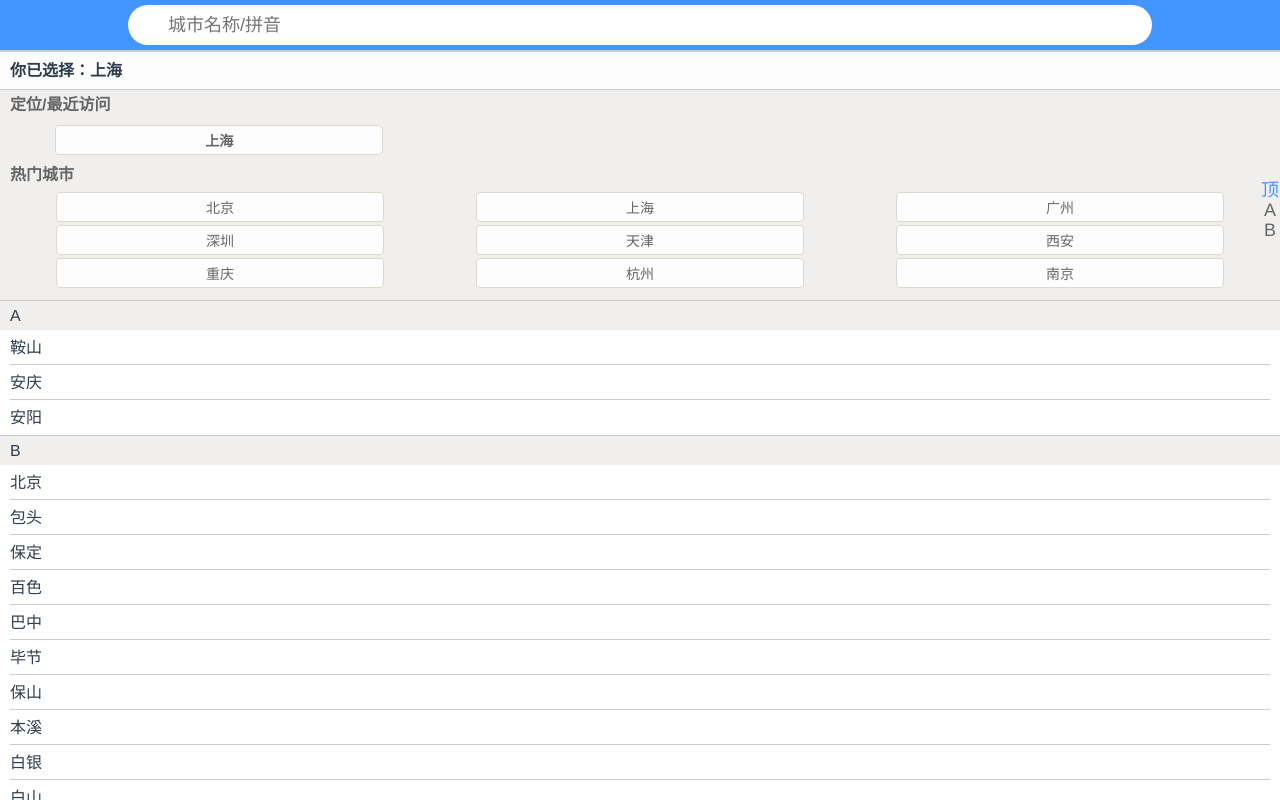
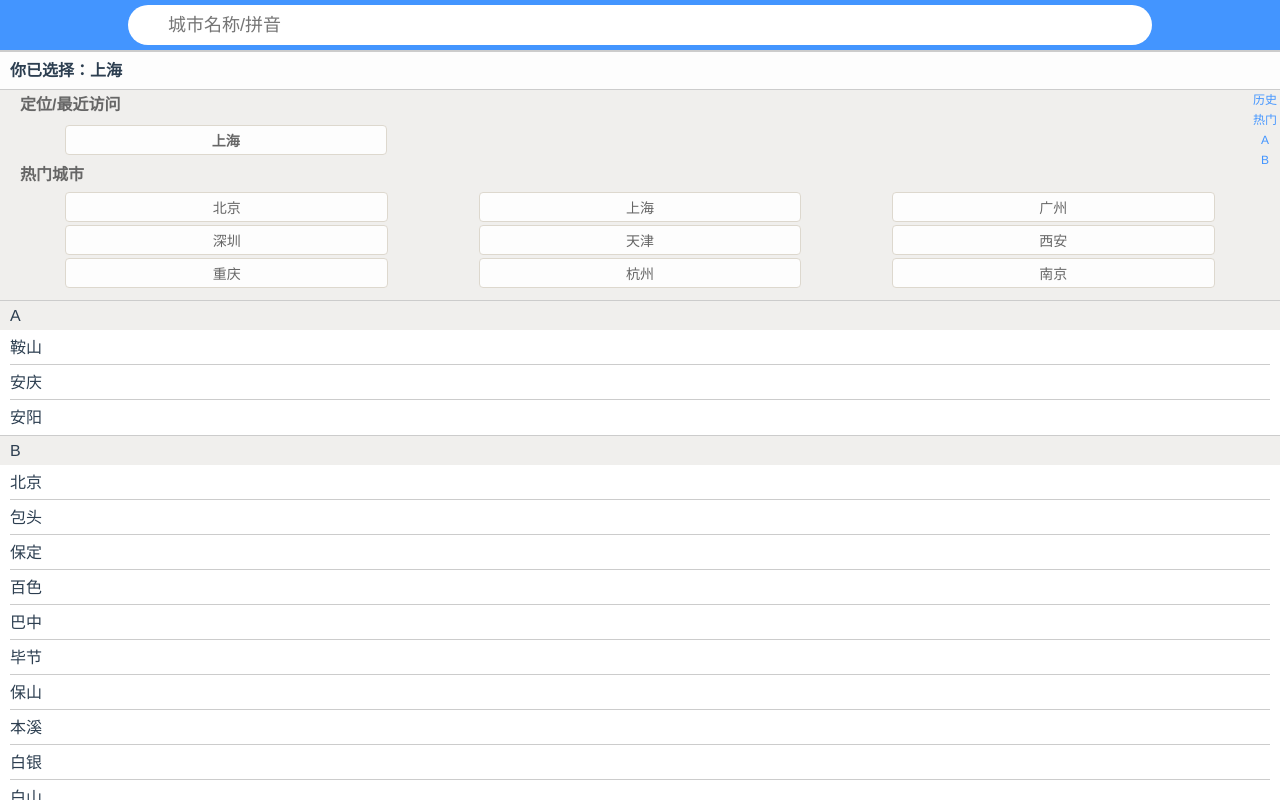
Before and after one commit to LampardM/CityCtrip, a Vue app: page / in a window 1280 px wide. Built offline with nearby package versions, Linux system fonts and the light colour scheme.

Commit message:
style and fix

```diff
--- a/src/components/CityList.vue
+++ b/src/components/CityList.vue
@@ -22,7 +22,7 @@ export default {
   },
   watch: {
     elementIndex (val) {
-      if (val === '顶') {
+      if (val === '历史' || val === '热门') {
         return false
       }
       this.$emit('singleLetter', this.$refs[val][0])
--- a/src/components/NavList.vue
+++ b/src/components/NavList.vue
@@ -1,7 +1,7 @@
 <template>
   <div class="navbody">
     <div class="navList" @touchstart.stop.prevent="start" @touchmove.stop.prevent="move">
-      <div :class="navClass(item)" :data-name="item" v-for="item in navList" :key="item">
+      <div class="flagItem" :data-name="item" v-for="item in navList" :key="item">
         {{item}}
       </div>
     </div>
@@ -55,32 +55,32 @@ export default {
 
 <style lang="less" scoped>
 .navbody{
-  width: 20px;
-  border-radius: 10px;
+  width: 30px;
+  border-radius: 2px;
   height: 480px;
   position: absolute;
-  top: 50%;
+  top: 80px;
   right: 0;
-  margin-top: -230px;
+  // margin-top: -230px;
   z-index: 95;
   box-sizing: border-box;
   padding: 10px 0px;
   .navItem{
-    width: 20px;
+    width: 30px;
     height: 20px;
     text-align: center;
     line-height: 20px;
-    font-size: 18px;
+    font-size: 13px;
     color: #666;
     user-select: none;
   }
 
   .flagItem {
-    width: 20px;
+    width: 30px;
     height: 20px;
     text-align: center;
     line-height: 20px;
-    font-size: 18px;
+    font-size: 12px;
     color: #4395FF;
     user-select: none;
   }
--- a/src/components/PositionBox.vue
+++ b/src/components/PositionBox.vue
@@ -68,7 +68,7 @@ export default {
 
   .hostory {
     height: 70px;
-    padding: 0px 10px;
+    padding: 0px 20px;
     box-sizing: border-box;
     p {
       line-height: 30px;
@@ -105,7 +105,7 @@ export default {
 
   .hot {
     height:130px;
-    padding: 0px 10px;
+    padding: 0px 20px;
     box-sizing: border-box;
     p{
       line-height: 30px;
--- a/src/pages/Index.vue
+++ b/src/pages/Index.vue
@@ -47,7 +47,7 @@ export default {
       choiceCityName: '', // 选择查看的城市
       historyCityArr: [], // 查看历史记录
       citylist: [], // 城市列表
-      cityIndexList: ['顶'], // 右边导航栏列表
+      cityIndexList: ['历史','热门'], // 右边导航栏列表
       maskShow: false, // 弹窗是否弹出
       maskMessage: '', // 弹窗展示的信息
       associationShow: false, // 是否开启联想展示框
@@ -56,7 +56,7 @@ export default {
       elementIndex: '', // navlist页点击的index
       arrHeight: [], // 高度数组
       flag: false, // 字母牌是否显示
-      flagText: '顶' // 字母牌显示的字
+      flagText: '历史' // 字母牌显示的字
     };
   },
   created () {
@@ -146,9 +146,13 @@ export default {
     maskClose () {
       this.maskShow = false
     },
+    // 查找City
+    findCity (city) {
+      return this.historyCityArr.indexOf(city) ? true : false
+    },
     // 根据定位确定加缓存
     local () {
-      if (this.choiceCityName !== this.nowCity) {
+      if (this.choiceCityName !== this.nowCity && this.findCity(this.choiceCityName)) {
         this.historyCityArr.unshift(this.choiceCityName)
       }
       this.historyCityArr = this.historyCityArr.slice(0, 2)
@@ -156,7 +160,7 @@ export default {
     },
     // 点击右边nav，向citylist组件传值
     toElement (text) {
-      if (text === '顶') {
+      if (text === '历史' || text === '热门') {
         this.$refs.suggest.scrollTo(0, 0, 200)
       }
       this.elementIndex = text
```
